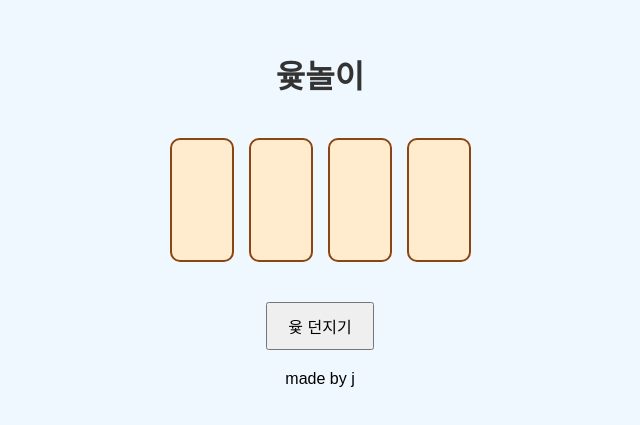
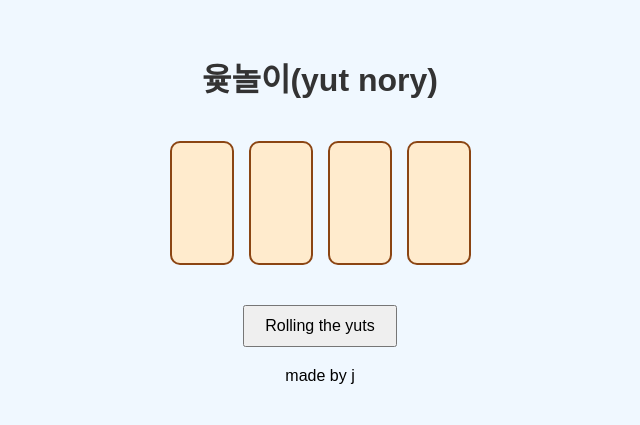
Before and after one commit to jwonchi/yut, a plain HTML site: page index.html in a window 1280 px wide. Shown: the part 191-616 px from the top of the page, without its empty margins (320-960 px from the left). Drawn offline with Linux system fonts and the light colour scheme.

Commit message:
Update index.html

```diff
--- a/index.html
+++ b/index.html
@@ -3,11 +3,11 @@
 <head>
     <meta charset="UTF-8">
     <meta name="viewport" content="width=device-width, initial-scale=1.0">
-    <title>윷놀이</title>
+    <title>yut nory</title>
     <link rel="stylesheet" href="style.css">
 </head>
 <body>
-    <h1>윷놀이</h1>
+    <h1>윷놀이(yut nory)</h1>
     <div id="game-container">
         <div id="yut-container">
             <div class="yut" id="yut1"></div>
@@ -15,7 +15,7 @@
             <div class="yut" id="yut3"></div>
             <div class="yut" id="yut4"></div>
         </div>
-        <button id="throw-btn">윷 던지기</button>
+        <button id="throw-btn">Rolling the yuts</button>
         <div id="result"></div>
     </div>
     <script src="script.js"></script>
```
